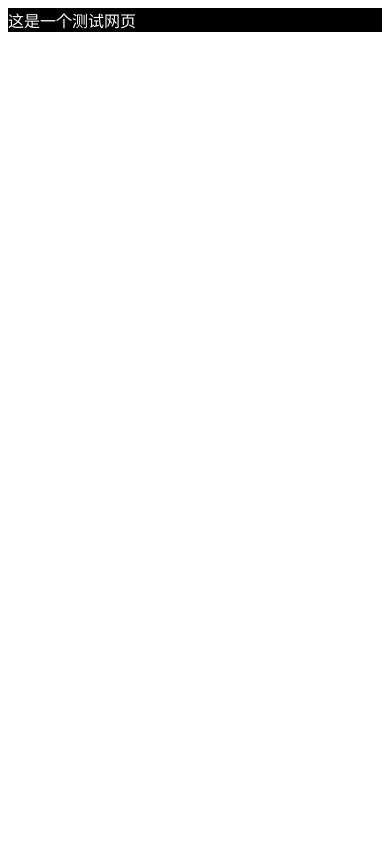
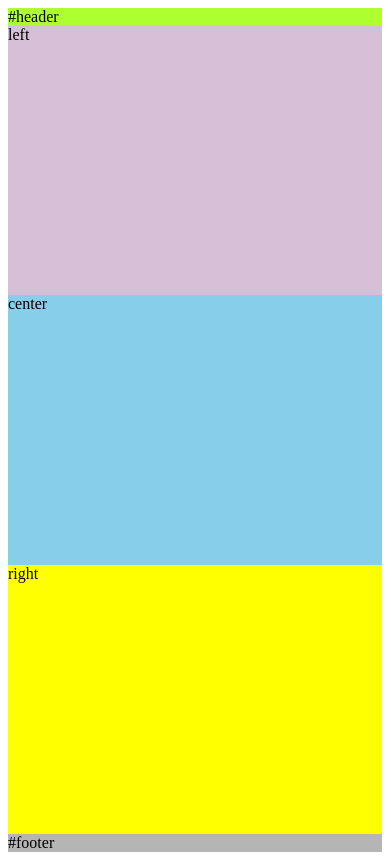
Before and after one commit to lidadadaneng/test, a plain HTML site: page index.html in a window 390 px wide. Drawn offline with Linux system fonts and the light colour scheme.

Commit message:
Update index.html

```diff
--- a/index.html
+++ b/index.html
@@ -1,7 +1,62 @@
-<div>这是一个测试网页</div>
-<style>
-  div{
-    background-color:black;
-    color:#ffffff;
-  }
-</style>
+<!DOCTYPE html>
+<html lang="en">
+	<head>
+		<meta charset="UTF-8">
+		<meta name="viewport" content="width=device-width, user-scalable=no, initial-scale=1.0, maximum-scale=1.0, minimum-scale=1.0">
+		<link rel="stylesheet" href="css/slideshow.css">
+	</head>
+	<body class="HolyGrail">
+		<div style="background-color: greenyellow;">#header</div>
+		<div class="HolyGrail-body">
+			<div class="HolyGrail-content" style="background-color: skyblue;">center</div>
+			<div class="HolyGrail-nav" style="background-color: thistle;">left</div>
+			<div class="HolyGrail-ads" style="background-color: yellow;">right</div>
+		</div>
+		<div style="background-color: #B5B5B5;">#footer</div>
+		<style type="text/css">
+			.HolyGrail {
+				display: flex;
+				min-height: 100vh;
+				flex-direction: column;
+			}
+
+			header,
+			footer {
+				flex: 1;
+			}
+
+			.HolyGrail-body {
+				display: flex;
+				flex: 1;
+			}
+
+			.HolyGrail-content {
+				flex: 1;
+			}
+
+			.HolyGrail-nav,
+			.HolyGrail-ads {
+				/* 两个边栏的宽度设为12em */
+				flex: 0 0 12em;
+			}
+
+			.HolyGrail-nav {
+				/* 导航放到最左边 */
+				order: -1;
+			}
+/* 如果是小屏幕，躯干的三栏自动变为垂直叠加。 */
+			@media (max-width: 450px) {
+				.HolyGrail-body {
+					flex-direction: column;
+					flex: 1;
+				}
+
+				.HolyGrail-nav,
+				.HolyGrail-ads,
+				.HolyGrail-content {
+					flex: auto;
+				}
+			}
+		</style>
+	</body>
+</html>
```
